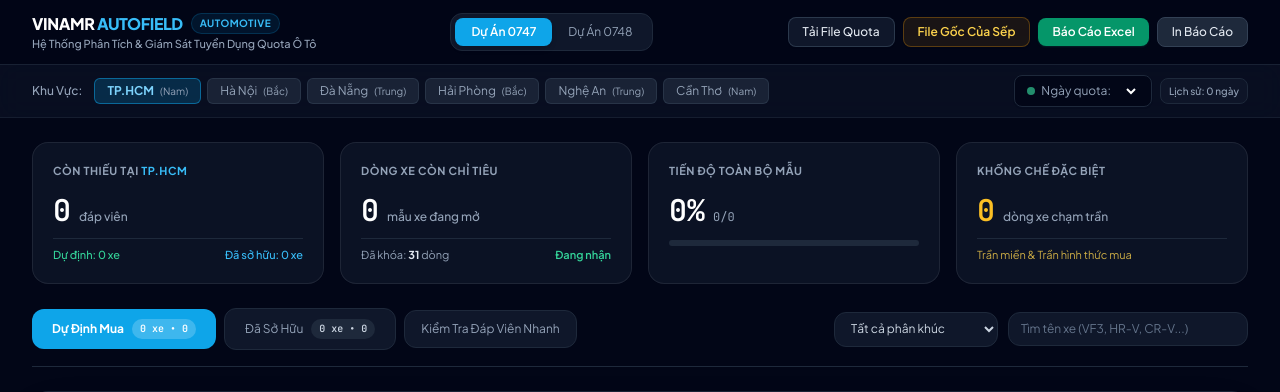
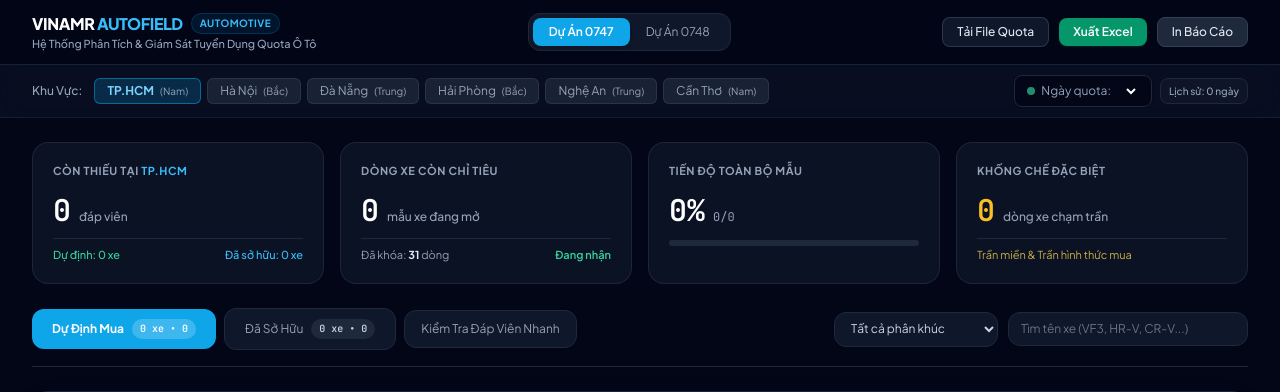
Before and after one commit to Duytien2203/vinamr-autofield, a Python web app: template templates/index.html in a window 1280 px wide. Shown: the top 392 px of the page. Run offline with Jinja, Linux system fonts and the light colour scheme; the template is opened without the code that fills it, so the values that code supplies are empty; some libraries are stand-ins or nearby versions.

Commit message:
revert: remove unwanted 'File Goc Cua Sep' button from UI

```diff
--- a/templates/index.html
+++ b/templates/index.html
@@ -79,26 +79,18 @@
             </div>
 
             <!-- Top Actions -->
-            <div class="flex items-center gap-2">
+            <div class="flex items-center gap-2.5">
                 <!-- Nút Upload Modal -->
                 <button @click="openUploadModal = true"
                         class="px-3.5 py-1.5 bg-slate-900 hover:bg-slate-800 text-slate-200 border border-slate-700/80 rounded-lg text-xs font-medium transition shadow-sm">
                     Tải File Quota
                 </button>
 
-                <!-- Nút Tải File Gốc Của Sếp -->
-                <a :href="selectedDate ? `/api/download/original?project=${encodeURIComponent(currentProject)}&date=${encodeURIComponent(selectedDate)}` : '#'"
-                   @click="if(!selectedDate) { alert('Chưa có dữ liệu quota được chọn để tải file gốc!'); $event.preventDefault(); }"
-                   class="px-3.5 py-1.5 bg-amber-500/10 hover:bg-amber-500/20 text-amber-300 border border-amber-500/30 rounded-lg text-xs font-semibold transition shadow-sm flex items-center gap-1.5"
-                   title="Tải lại file Excel/XML nguyên bản mà sếp đã tải lên ngày hôm đó">
-                    File Gốc Của Sếp
-                </a>
-
                 <!-- Nút Xuất Excel -->
                 <a :href="selectedDate ? `/api/export/excel?project=${encodeURIComponent(currentProject)}&date=${encodeURIComponent(selectedDate)}&city=${encodeURIComponent(selectedCity)}` : '#'"
                    @click="if(!selectedDate) { alert('Chưa có dữ liệu quota được chọn để xuất file!'); $event.preventDefault(); }"
                    class="px-3.5 py-1.5 bg-emerald-600 hover:bg-emerald-500 text-white rounded-lg text-xs font-semibold transition shadow-sm shadow-emerald-600/20">
-                    Báo Cáo Excel
+                    Xuất Excel
                 </a>
 
                 <!-- Nút In Báo Cáo / PDF -->
@@ -147,10 +139,6 @@
                 </div>
                 <span class="hidden sm:inline-flex px-2 py-1 text-[10px] font-medium bg-slate-900/90 text-slate-400 border border-slate-800 rounded-lg"
                       x-text="`Lịch sử: ${availableDates.length} ngày`"></span>
-                <span x-show="currentFileName" class="hidden xl:inline-flex items-center gap-1.5 px-2.5 py-1 text-[10px] font-mono bg-slate-950/80 text-amber-300/80 border border-slate-800 rounded-lg" :title="'File gốc: ' + currentFileName">
-                    <span class="text-slate-500 font-sans">File:</span>
-                    <span class="truncate max-w-[220px]" x-text="currentFileName"></span>
-                </span>
             </div>
 
         </div>
@@ -570,7 +558,6 @@
                 activeTab: 'intender',
                 searchKeyword: '',
                 selectedSegment: '',
-                currentFileName: '',
 
                 cities: [
                     { code: 'HCM', name: 'TP.HCM', region: 'Nam' },
@@ -667,7 +654,6 @@
                         this.totalAchieved = data.total_achieved || 1167;
                         this.totalTarget = data.total_target || 2190;
                         this.overallPercent = this.totalTarget > 0 ? Math.round((this.totalAchieved / this.totalTarget) * 100) : 0;
-                        this.currentFileName = data.file_name || '';
 
                         if (this.allModelNames.length > 0 && !this.validator.model) {
                             this.validator.model = this.allModelNames[0];
```
